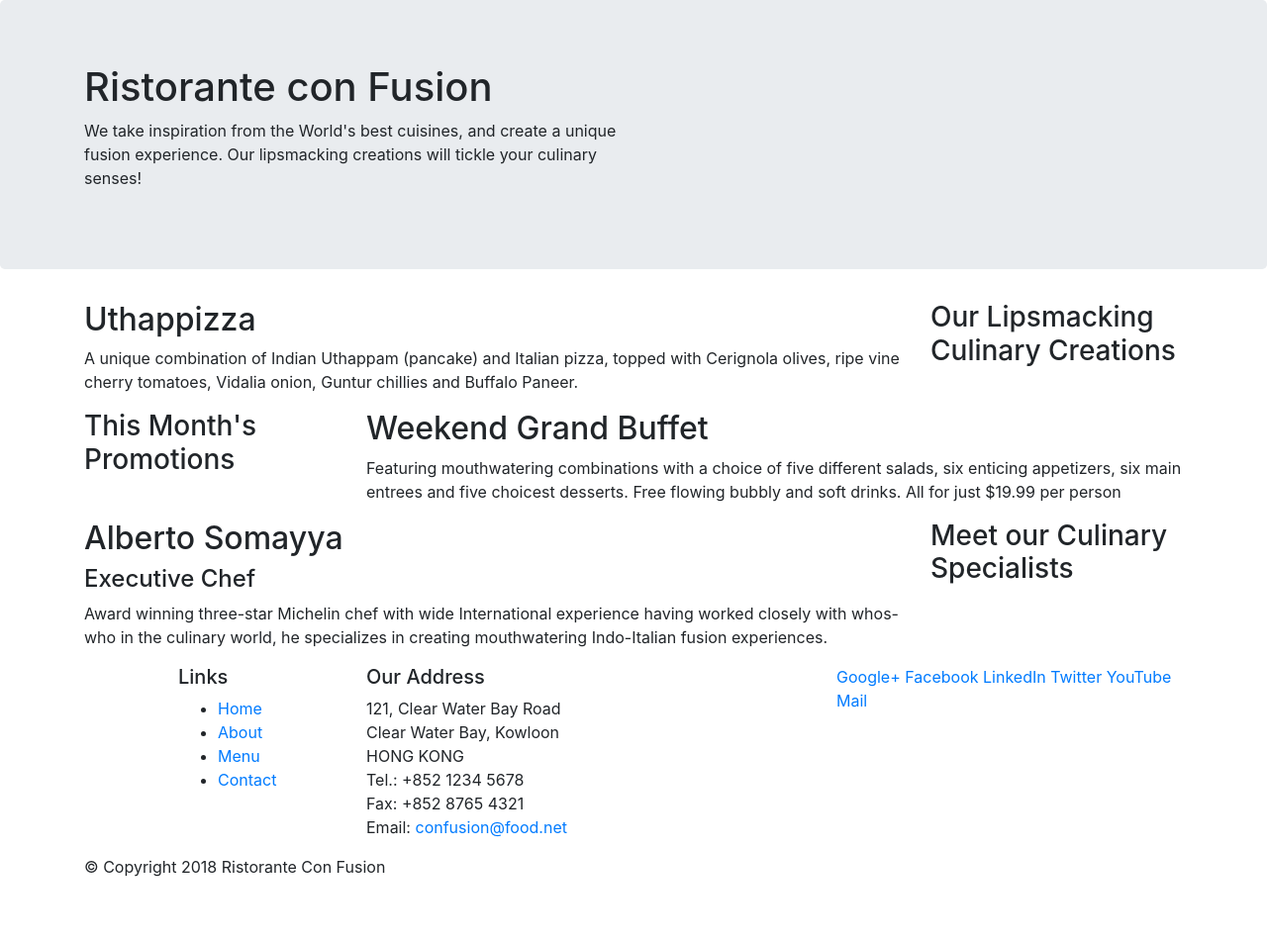
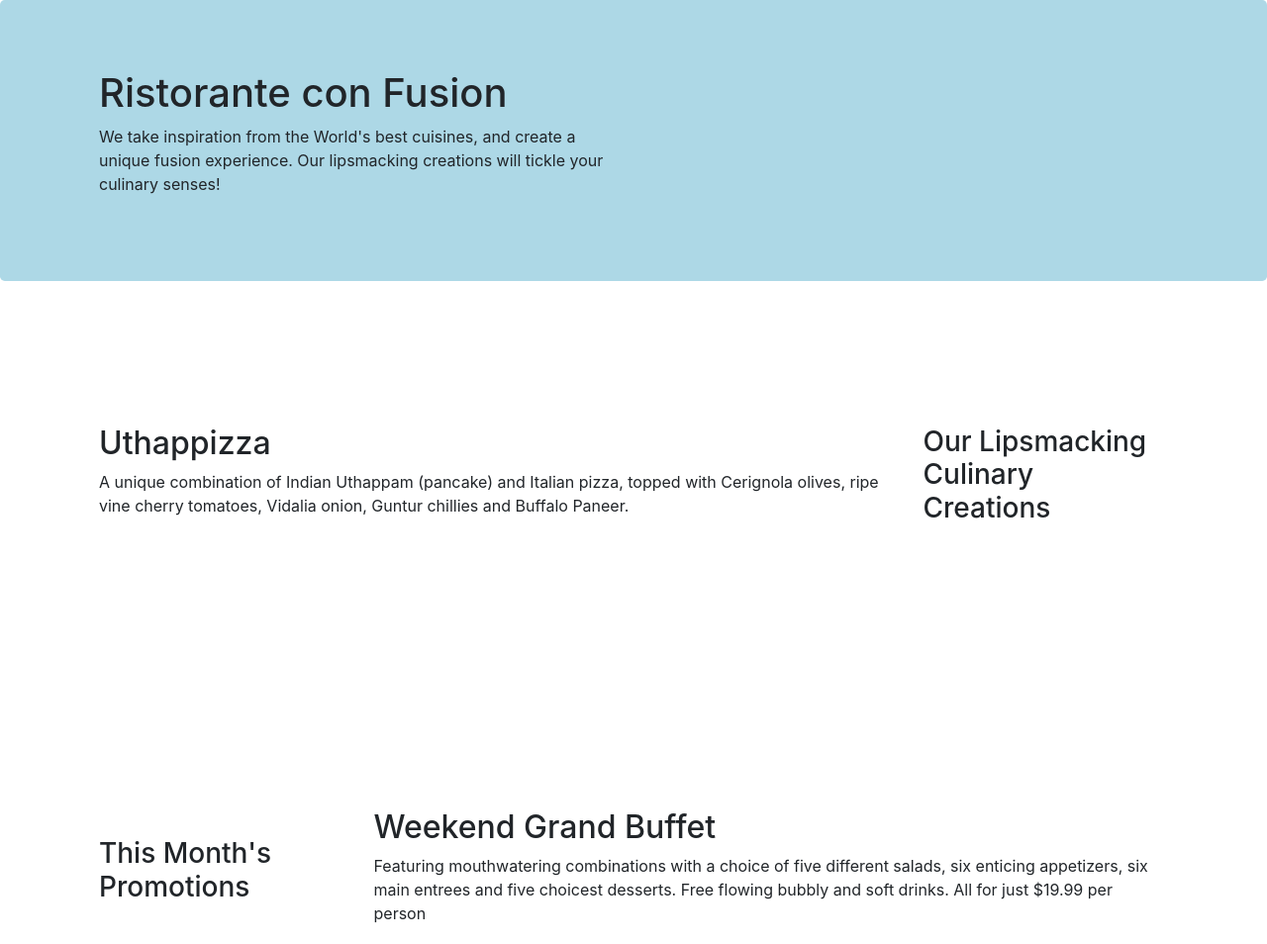
Before and after one commit to Caesarsage/Ristorante-conFusion, a website: page index.html in a window 1280 px wide. Shown: the top 954 px of the page at 99% size. Before the commit the page ends 904 px from the top, so only its background shows below. Drawn offline with nearby package versions, Linux system fonts and the light colour scheme.

Commit message:
Bootstrap Grid part 2

```diff
--- /dev/null
+++ b/CSS folder/styles.css
@@ -0,0 +1,26 @@
+.row-header{
+    margin: 0px auto;
+    padding: 0px auto;
+}
+.row-content {
+    margin: 0px auto;
+    padding: 50px 0px 50px 0px;
+    border-radius: 1px ridge;
+    min-height: 400px;
+}
+
+.footer{
+    background-color:grey;
+    margin: 0px auto;
+    padding:  20px 0px 20px 0px;
+}
+.jumbotron{
+    padding: 70px 30px 70px 30px;
+    margin: 0px auto;
+    background-color:lightblue;
+}
+.address{
+    font-size:  80%;
+    margin: 0PX;
+    color: #0f0f0f;
+}
--- a/index.html
+++ b/index.html
@@ -11,11 +11,12 @@
 
     <!-- Bootstrap CSS-->
     <link rel="stylesheet" href="node_modules/bootstrap/dist/css/bootstrap.min.css">
+    <link rel="stylesheet" href="CSS folder/styles.css">
 <body>
 
     <header class="jumbotron">
         <div class="container">
-            <div class="row">
+            <div class="row row-header">
                 <div class="col-12 col-sm-6">
                     <h1>Ristorante con Fusion</h1>
                     <p>We take inspiration from the World's best cuisines, and create a unique fusion experience. Our lipsmacking creations will tickle your culinary senses!</p>
@@ -27,18 +28,18 @@
     </header>
 
     <div class="container">
-        <div class="row">
-            <div class="col-12 col-sm-4 col-md-3 order-sm-last" >
+        <div class="row row-content align-items-center">
+            <div class="col-12 col-sm-4 order-sm-last col-md-3">
                 <h3>Our Lipsmacking Culinary Creations</h3>
             </div>
-            <div class="col col-sm col-md order-sm-first">
+            <div class="col col-sm order-sm-first col-md">
                 <h2>Uthappizza</h2>
                 <p>A unique combination of Indian Uthappam (pancake) and Italian pizza, topped with Cerignola olives, ripe vine cherry tomatoes, Vidalia onion, Guntur chillies and Buffalo Paneer.</p>
             </div>
         </div>
 
 
-        <div class="row">
+        <div class="row row-content align-items-center">
             <div class="col-12 col-sm-4 col-md-3">
                 <h3>This Month's Promotions</h3>
             </div>
@@ -48,11 +49,11 @@
             </div>
         </div>
 
-        <div class="row">
-            <div class="col-12 col-sm-4 col-md-3 order-sm-last">
+        <div class="row row-content align-items-center">
+            <div class="col-12 col-sm-4 order-sm-last col-md-3">
                 <h3>Meet our Culinary Specialists</h3>
             </div>
-            <div  class="col col-sm col-md  order-sm-first">
+            <div  class="col col-sm order-sm-first col-md">
                 <h2>Alberto Somayya</h2>
                 <h4>Executive Chef</h4>
                 <p>Award winning three-star Michelin chef with wide International experience having worked closely with whos-who in the culinary world, he specializes in creating mouthwatering Indo-Italian fusion experiences. </p>
@@ -60,12 +61,12 @@
         </div>
     </div>
 
-    <footer >
+    <footer class="footer">
         <div class="container">
-            <div class="row">
+            <div class="row justify-content-center">
                 <div class="col-4 col-sm-2 offset-1">
                     <h5>Links</h5>
-                    <ul>
+                    <ul class="list-unstyled">
                         <li><a href="#">Home</a></li>
                         <li><a href="#">About</a></li>
                         <li><a href="#">Menu</a></li>
@@ -83,8 +84,8 @@
 		              Email: <a href="mailto:confusion@food.net">confusion@food.net</a>
 		           </address>
                 </div>
-                <div class="col-12 col-sm-4">
-                    <div>
+                <div class="col-12 col-sm-4 align-self-center">
+                    <div class="text-center">
                         <a href="http://google.com/+">Google+</a>
                         <a href="http://www.facebook.com/profile.php?id=">Facebook</a>
                         <a href="http://www.linkedin.com/in/">LinkedIn</a>
@@ -94,7 +95,7 @@
                     </div>
                 </div>
            </div>
-           <div class="row">
+           <div class="row justify-content-center">
                 <div class="col-auto">
                     <p>© Copyright 2018 Ristorante Con Fusion</p>
                 </div>
```
